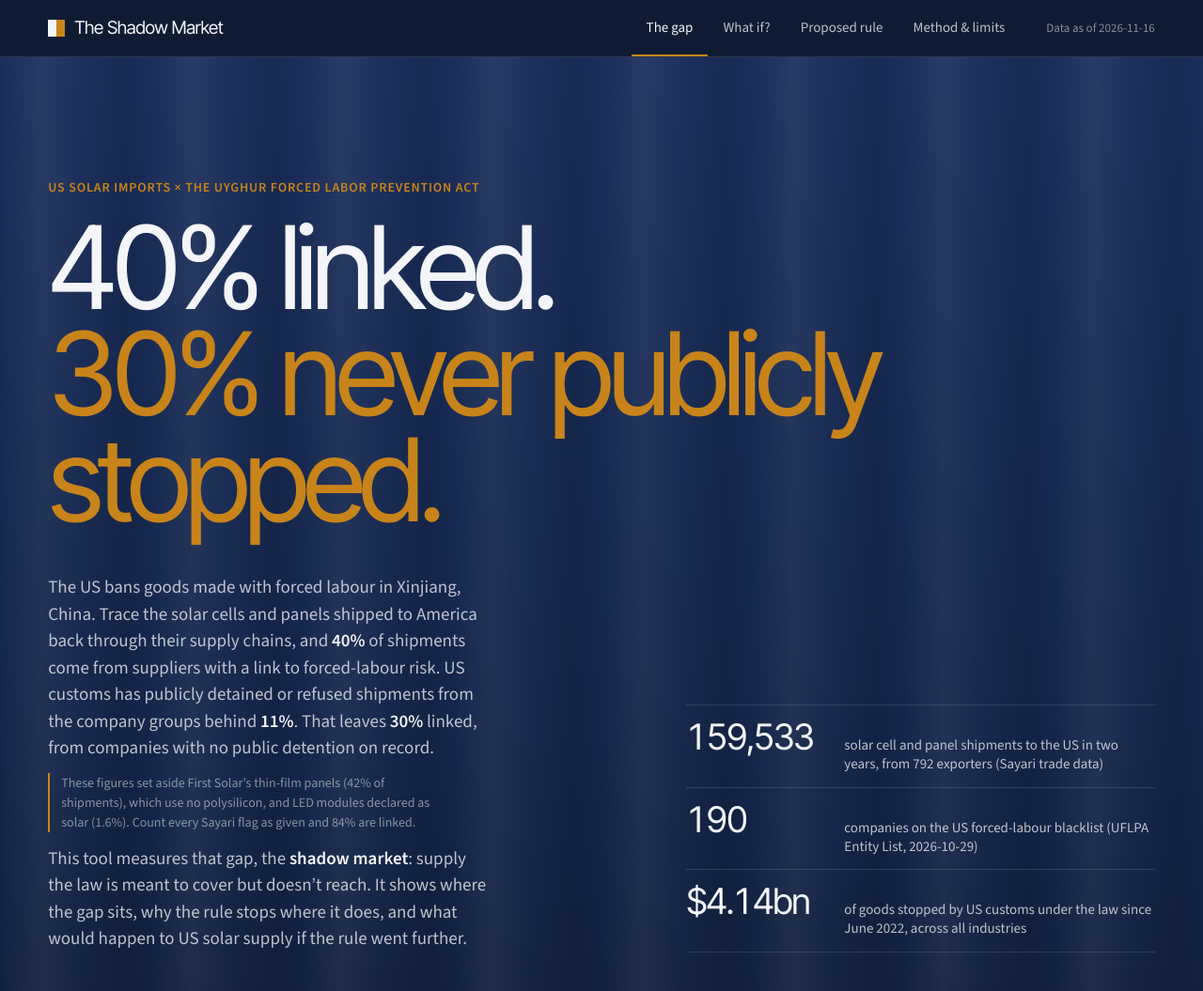
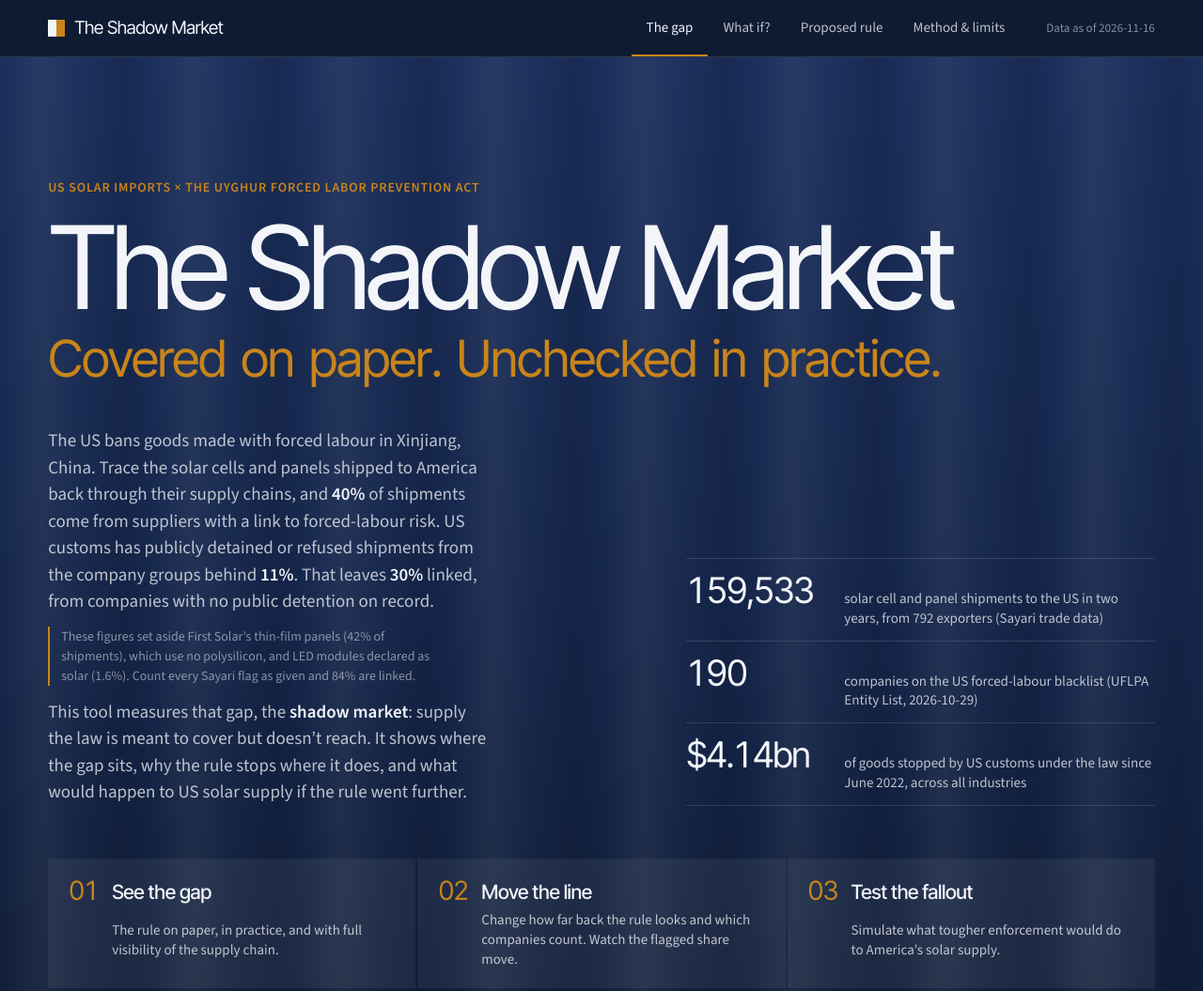
Before and after one commit to indiaclarke03-ops/Shadow-Market, a plain HTML site: page site/index.html in a window 1280 px wide. Shown: the top 1055 px of the page at 94% size. Drawn offline with nearby package versions, Linux system fonts and the light colour scheme.

Commit message:
New gap page heading: The Shadow Market / Covered on paper. Unchecked in practice.
Co-Authored-By: Claude Opus 5.5 <noreply@anthropic.com>

```diff
--- a/site/app.js
+++ b/site/app.js
@@ -124,8 +124,6 @@
     const stats = [];
     if (L3ok) {
       const full = L3.combos[FULL_COMBO], fullRaw = L3.combos_unadjusted[FULL_COMBO];
-      $("h1-a").textContent = `${pct(full.exposed_share, 0)} linked.`;
-      $("h1-b").textContent = `${pct(full.not_detained_share, 0)} never publicly stopped.`;
       $("hero-lede").innerHTML = `The US bans goods made with forced labour in Xinjiang, China. Trace the solar cells and panels shipped to America back through their supply chains, and <b>${pct(full.exposed_share, 0)}</b> of shipments come from suppliers with a link to forced-labour risk. US customs has publicly detained or refused shipments from the company groups behind <b>${pct(OBS.exposed_share, 0)}</b>. That leaves <b>${pct(full.not_detained_share, 0)}</b> linked, from companies with no public detention on record.`;
       $("hero-check").innerHTML = `These figures set aside First Solar’s thin-film panels (${pct(techShare("thin_film_cdte"), 0)} of shipments), which use no polysilicon, and LED modules declared as solar (${pct(techShare("led_not_pv"), 1)}). Count every Sayari flag as given and ${pct(fullRaw.exposed_share, 0)} are linked.`;
       stats.push(`<div class="hero-stat"><span class="num">${int(L3.total_value)}</span><span class="lbl">solar cell and panel shipments to the US in two years, from ${int(L3.exporter_count)} exporters (Sayari trade data)</span></div>`);
--- a/site/index.html
+++ b/site/index.html
@@ -31,7 +31,7 @@
   <header class="hero">
     <div class="wrap">
       <p class="kicker">US solar imports × the Uyghur Forced Labor Prevention Act</p>
-      <h1><span id="h1-a">42% linked.</span><span class="soft" id="h1-b">31% never stopped.</span></h1>
+      <h1 class="title-h1"><span>The Shadow Market</span><span class="soft sub">Covered on paper. Unchecked in practice.</span></h1>
       <div class="hero-grid">
         <div>
           <p class="lede" id="hero-lede">The US bans goods made with forced labour in Xinjiang, China. Check only the companies that ship solar cells and panels to America, roughly how the rule is applied today, and almost nothing is flagged. Follow the same supply chains back to the polysilicon and wafers, and most shipments connect to companies linked to forced labour.</p>
--- a/site/styles.css
+++ b/site/styles.css
@@ -95,6 +95,7 @@ h3.display { font-size: clamp(28px, 3vw, 40px); letter-spacing: -0.035em; line-h
 }
 .hero h1 span { display: block; }
 .hero h1 .soft { color: var(--accent); }
+.hero h1.title-h1 .sub { font-size: 0.44em; line-height: 1.1; margin-top: 0.2em; letter-spacing: -0.02em; word-spacing: 0.08em; }
 .hero-grid { display: grid; grid-template-columns: 1.25fr 1fr; gap: 56px; align-items: end; }
 .hero .lede { max-width: 50ch; font-size: 19px; }
 .hero .lede-2 { margin-top: 14px; }
```
